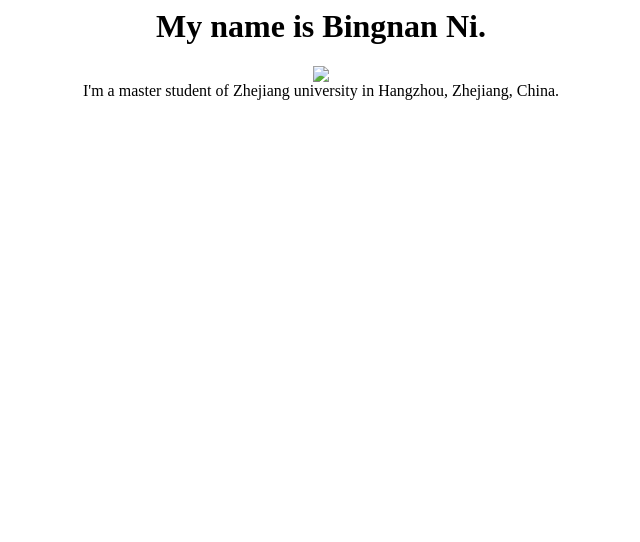
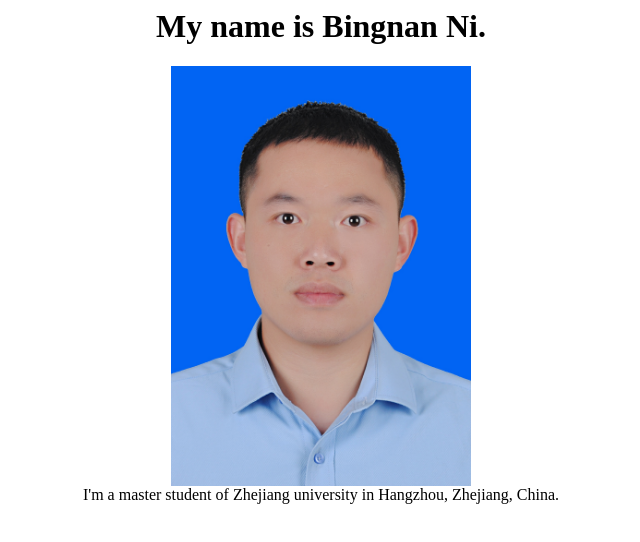
Before and after one commit to nbn123/homepage, a plain HTML site: page index.html in a window 1280 px wide. Shown: the whole page, without its empty margins (319-959 px from the left). Drawn offline with Linux system fonts and the light colour scheme.

Commit message:
Update index.html

```diff
--- a/index.html
+++ b/index.html
@@ -1,7 +1,7 @@
 
 <div align="center">
   <h1>My name is Bingnan Ni.</h1>
-  <img src="q6.jpj">
+  <img src="q6.jpg" width="300">
   <div>
     I'm a master student of Zhejiang university in Hangzhou, Zhejiang, China.
   </div>
```
